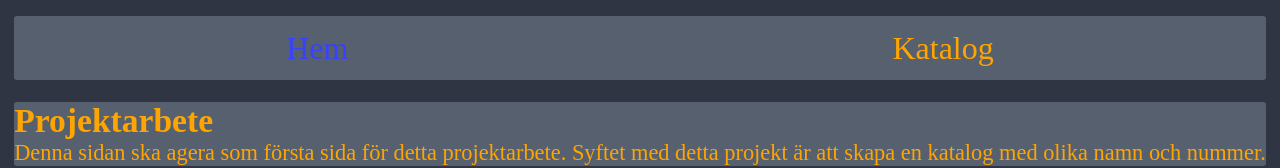
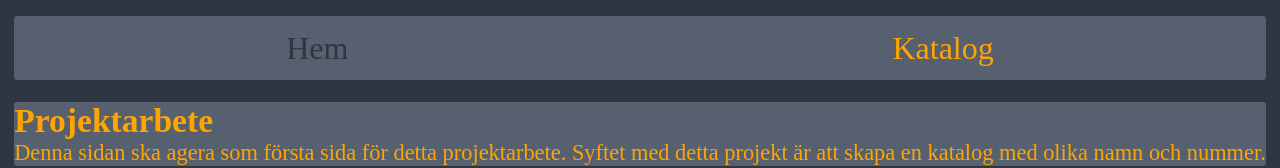
Before and after one commit to jasminmahmutovic/Projektarbete, a plain HTML site: page index.html in a window 1280 px wide. In both pictures the pointer is over the link "Hem". Shown: the top 168 px of the page. Drawn offline with Linux system fonts and the light colour scheme.

Commit message:
done 100%

```diff
--- a/style.css
+++ b/style.css
@@ -33,7 +33,7 @@ body {
 
 
 .navbar a:hover {
-    color:#3742fa;
+    color:#2f3542;
 }
 
 article {
```
